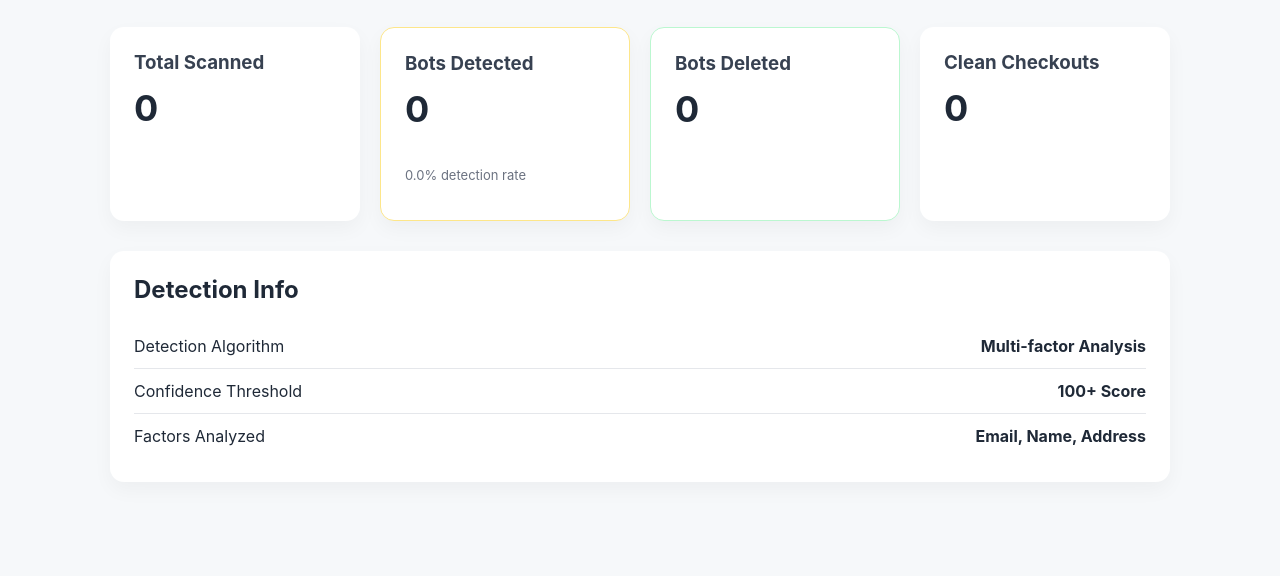
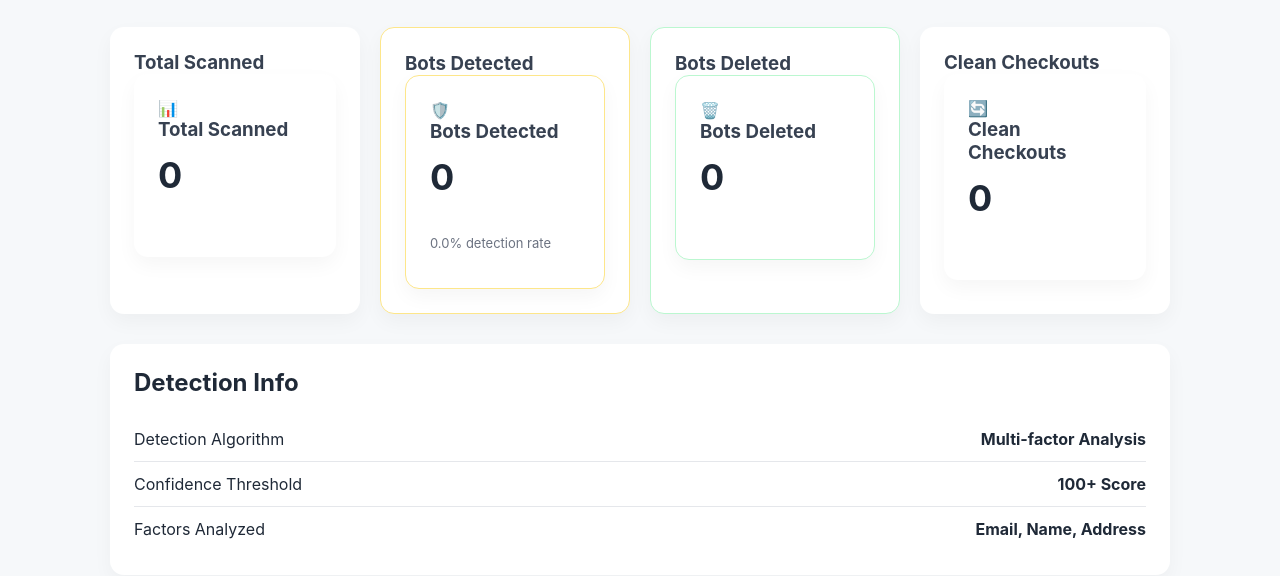
Before and after one commit to ogunwande/bot-checkout-cleaner, a website: page public/index.html in a window 1280 px wide. Shown: the part 192-768 px from the top of the page. Drawn offline with Linux system fonts and the light colour scheme; no server answers.

Commit message:
Update index.html

```diff
--- a/public/index.html
+++ b/public/index.html
@@ -24,23 +24,51 @@
     <section class="cards">
       <div class="card">
         <h3>Total Scanned</h3>
-        <p class="value" id="totalScanned">0</p>
+       <div class="card">
+  <div class="icon blue">
+    📊
+  </div>
+  <h3>Total Scanned</h3>
+  <p class="value" id="totalScanned">0</p>
+</div>
+
       </div>
 
       <div class="card highlight">
         <h3>Bots Detected</h3>
-        <p class="value" id="botsDetected">0</p>
-        <p class="small">0.0% detection rate</p>
+       <div class="card highlight">
+  <div class="icon amber">
+    🛡️
+  </div>
+  <h3>Bots Detected</h3>
+  <p class="value" id="botsDetected">0</p>
+  <p class="small">0.0% detection rate</p>
+</div>
+
       </div>
 
       <div class="card success">
         <h3>Bots Deleted</h3>
-        <p class="value" id="botsDeleted">0</p>
+      <div class="card success">
+  <div class="icon green">
+    🗑️
+  </div>
+  <h3>Bots Deleted</h3>
+  <p class="value" id="botsDeleted">0</p>
+</div>
+
       </div>
 
       <div class="card">
         <h3>Clean Checkouts</h3>
-        <p class="value" id="cleanCheckouts">0</p>
+       <div class="card">
+  <div class="icon teal">
+    🔄
+  </div>
+  <h3>Clean Checkouts</h3>
+  <p class="value" id="cleanCheckouts">0</p>
+</div>
+
       </div>
     </section>
 
```
